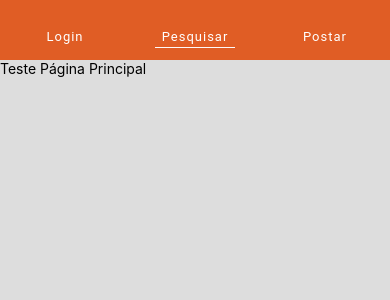
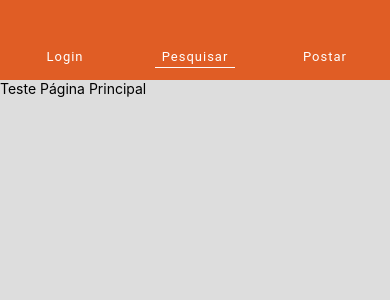
Before and after one commit to ICEI-PUC-Minas-PMV-ADS/pmv-ads-2022-1-e3-proj-mov-t3-100-ingredientes, a React Native app in the folder src/: screen /MainPage in a window 390 px wide. Shown: the top 300 px of the page. Built offline with nearby package versions, Linux system fonts and the light colour scheme.

Commit message:
Ajuste header

```diff
--- a/src/components/HeaderComponent.js
+++ b/src/components/HeaderComponent.js
@@ -27,13 +27,13 @@ const HeaderComponent = () => {
 
 const Styles = StyleSheet.create({
     Header: {
-       height: 60,
+       height: 80,
        flexDirection: 'row',
        justifyContent: 'space-around',
        backgroundColor: '#E05D25'
     },
     HeaderButton:{
-      marginTop: 20
+      marginTop: 40
     },
     HeaderButtonLabel: {
       color: "#FFFFFF",
```
